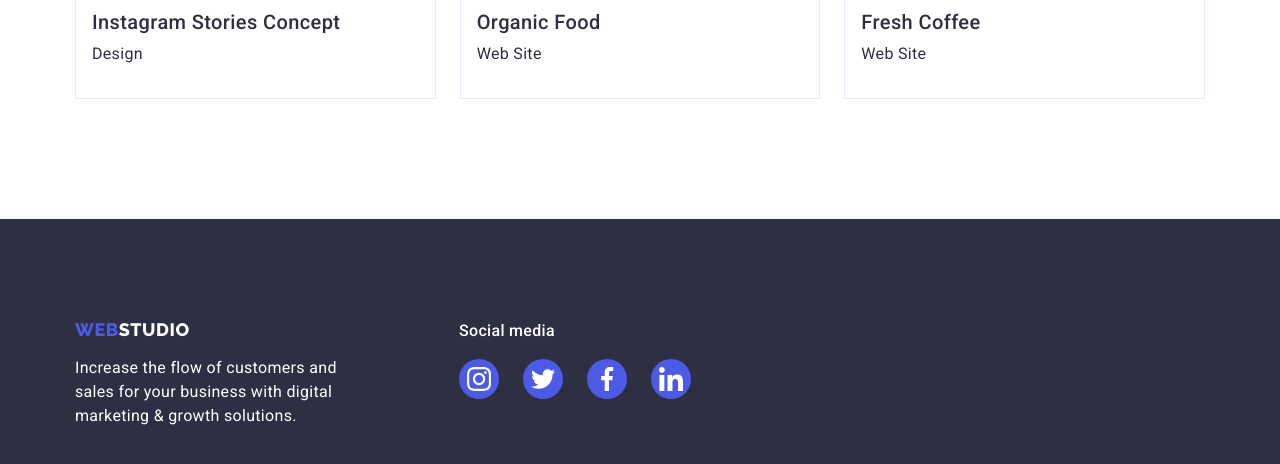
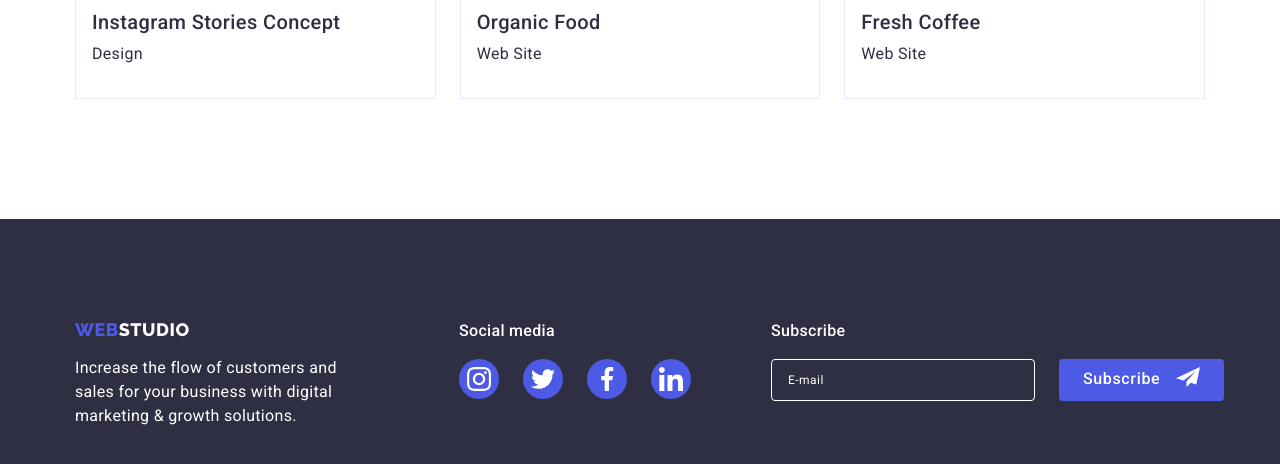
Before and after one commit to juliacheperis13/goit-markup-hw-05, a plain HTML site: page portfolio.html in a window 1280 px wide. Shown: the part 1551-2015 px from the top of the page. Drawn offline with nearby package versions, Linux system fonts and the light colour scheme.

Commit message:
fix footer

```diff
--- a/portfolio.html
+++ b/portfolio.html
@@ -335,8 +335,8 @@
           </p>
         </div>
 
-        <div class="social-media-container">
-          <p class="header-4 tc-white social-title mb-2">Social media</p>
+        <div class="social-media-container mr-10">
+          <p class="header-4 tc-white mb-2 social-title">Social media</p>
           <ul class="social-contacts-list flex">
             <li>
               <a class="social-contacts-link" href="#" target="_blank">
@@ -368,6 +368,32 @@
             </li>
           </ul>
         </div>
+
+        <div class="subscribe-form-container">
+          <p class="header-4 mb-2 tc-white social-title">Subscribe</p>
+          <form
+            class="flex subscribe-form"
+            action="#"
+            name="subscribe_form"
+            autocomplete="off"
+          >
+            <input
+              type="email"
+              name="email"
+              placeholder="E-mail"
+              class="input input-primary mr-3"
+            />
+            <button
+              type="submit"
+              class="button primary-button button-small flex"
+            >
+              Subscribe
+              <svg class="ml-2 fill-current block" width="24" height="20">
+                <use href="./images/icons/icons.svg#send"></use>
+              </svg>
+            </button>
+          </form>
+        </div>
       </div>
     </footer>
   </body>
```
